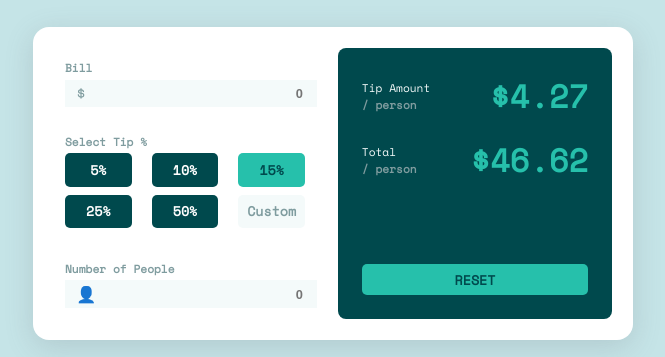
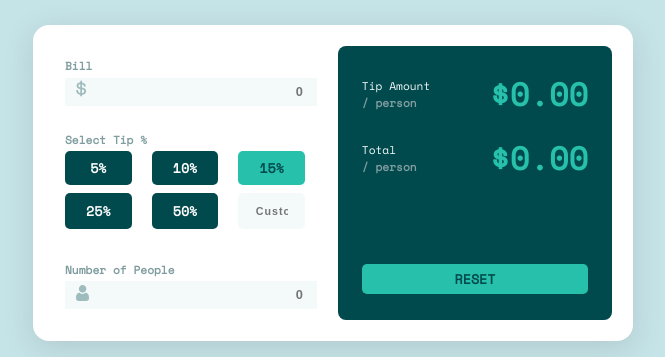
Before and after one commit to ysf-khn/FRONTEND-MENTOR, a plain HTML site: page tip-calculator-app-main/index.html in a window 1280 px wide. Shown: the part 278-635 px from the top of the page, without its empty margins (307-972 px from the left). Drawn offline with nearby package versions, Linux system fonts and the light colour scheme.

Commit message:
Update index.html

```diff
--- a/tip-calculator-app-main/index.html
+++ b/tip-calculator-app-main/index.html
@@ -18,7 +18,7 @@
     <div class="container">
       <div class="left">
         <div class="bill text-small">Bill</div>
-        <label for="bill">$</label>
+        <label for="bill"><img src="./images/icon-dollar.svg" /></label>
         <input type="text" class="bill-value" placeholder="0" />
         <div class="tip-percent text-small">Select Tip %</div>
         <div class="tip-container">
@@ -27,10 +27,12 @@
           <button class="tip tip-15">15%</button>
           <button class="tip tip-five">25%</button>
           <button class="tip tip-five">50%</button>
-          <button class="tip tip-custom">Custom</button>
+          <button class="tip tip-custom">
+            <input type="text" class="tip-custom-value" placeholder="Custom" />
+          </button>
         </div>
         <div class="total-people text-small">Number of People</div>
-        <label for="bill">👤</label>
+        <label for="bill"><img src="./images/icon-person.svg" /></label>
         <input type="text" class="people-count" placeholder="0" />
       </div>
       <div class="right">
@@ -40,14 +42,14 @@
               <div class="tip-amount text-small">Tip Amount</div>
               <p class="per-person text-small">/ person</p>
             </div>
-            <div class="tip-right">$4.27</div>
+            <div class="tip-per-person tip-right">$0.00</div>
           </div>
           <div class="amount-container">
             <div class="tip-left">
               <div class="total-tip-amount text-small">Total</div>
               <p class="per-person text-small">/ person</p>
             </div>
-            <div class="tip-right">$46.62</div>
+            <div class="total-per-person tip-right">$0.00</div>
           </div>
         </div>
         <div class="bottom">
```
